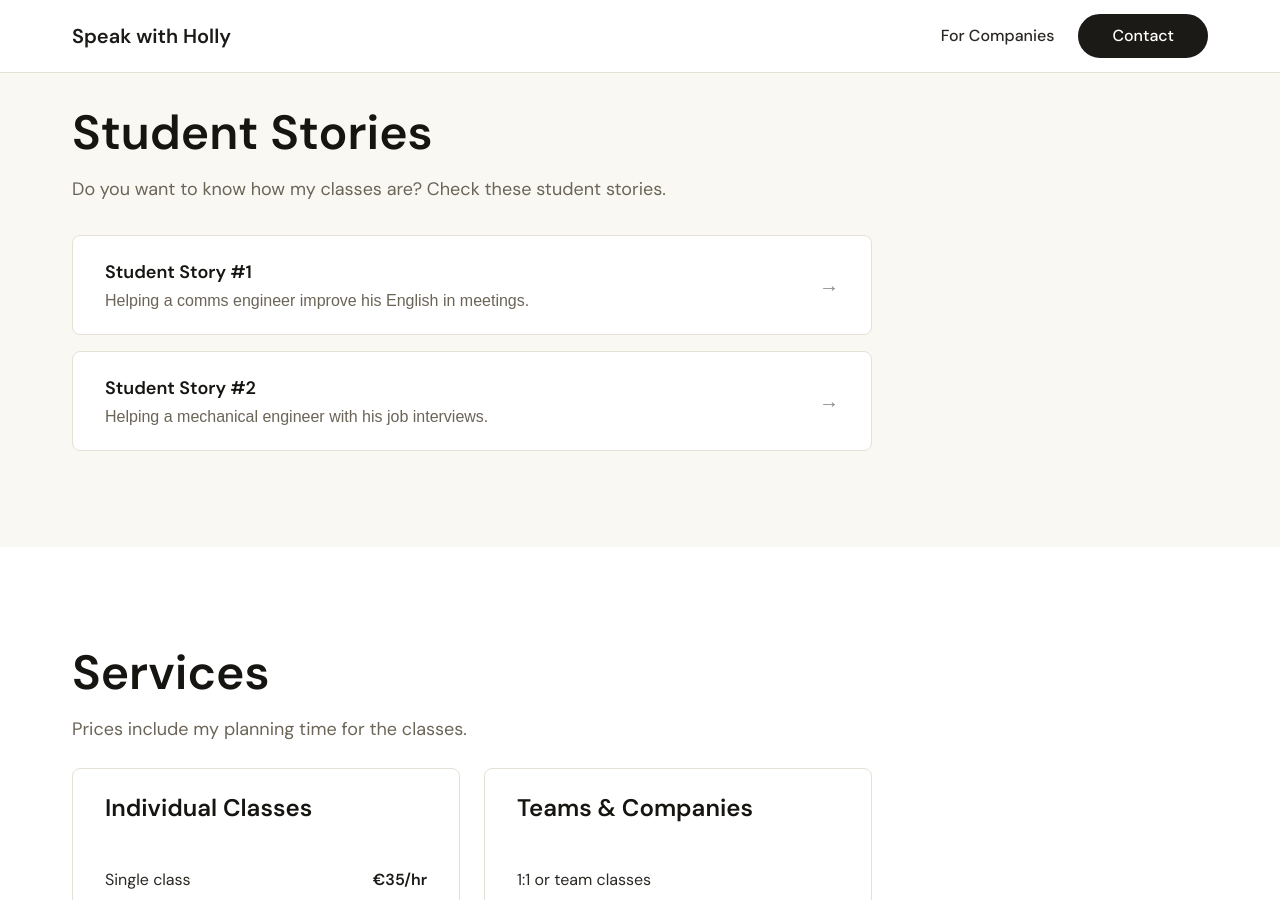
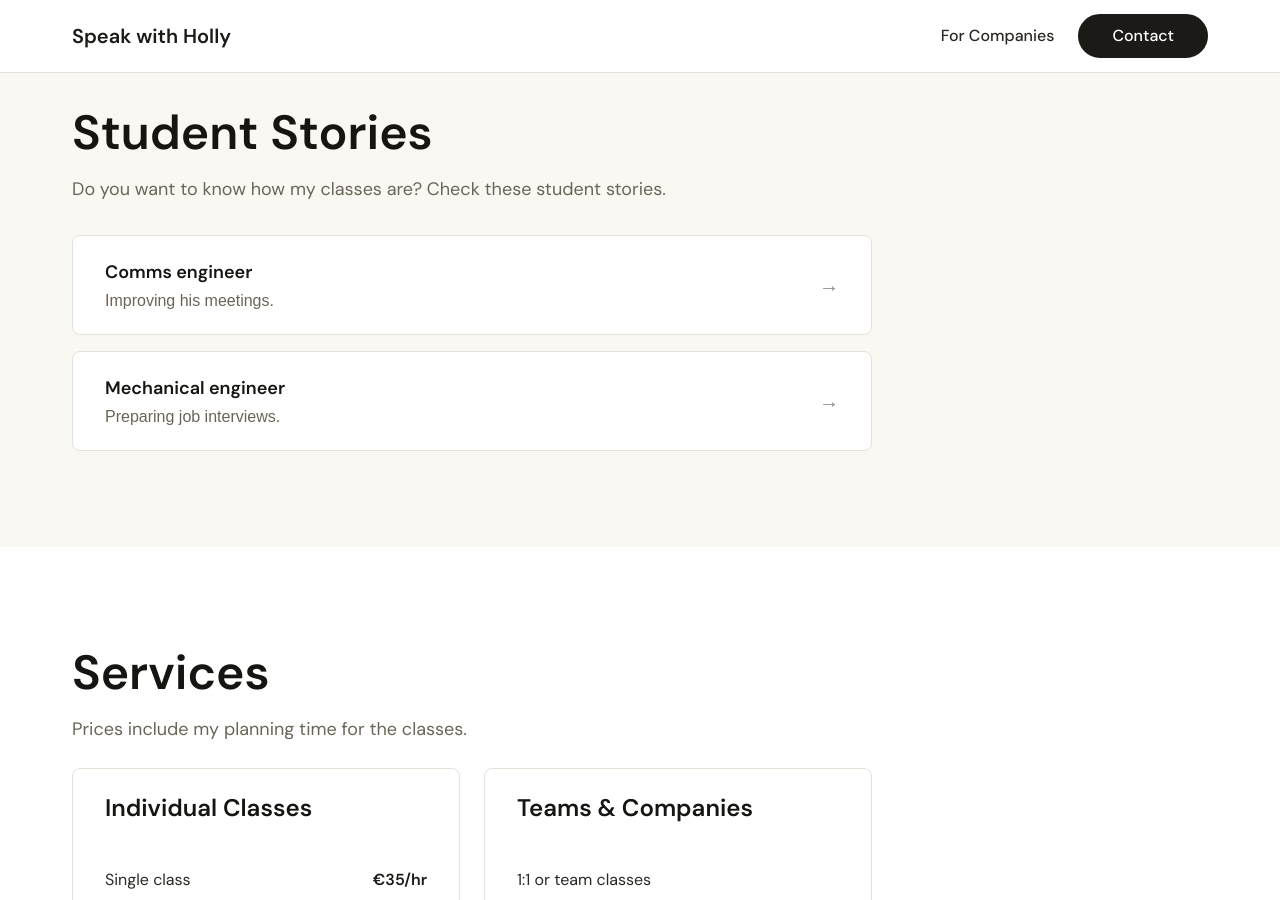
Before and after one commit to nahumgarcia/holly_web, a Jekyll site: the page built from index.html, in a window 1280 px wide and 900 px high, scrolled down 2021 px. Built offline with Jekyll 4.4.1, drawn with Linux system fonts in a browser that asks for light colours.

Commit message:
Simplify Student Story card labels
Swap the generic "Student Story #1/#2" titles and long summaries for
short role + outcome pairs (Comms engineer / Improving his meetings,
Mechanical engineer / Preparing job interviews), which also updates the
modal heading since it reuses the same title field.

Co-Authored-By: Claude Sonnet 5 <noreply@anthropic.com>

```diff
--- a/_data/content.yml
+++ b/_data/content.yml
@@ -205,8 +205,8 @@ testimonials:
 stories:
   title: "Student Stories"
   items:
-    - title: "Student Story #1"
-      summary: "Helping a comms engineer improve his English in meetings."
+    - title: "Comms engineer"
+      summary: "Improving his meetings."
       goal:
         title: "My student's goal"
         text: |
@@ -224,8 +224,8 @@ stories:
         text: |
           The advantage of personalized/specialized classes is that you can speak about specifics that you encounter at work. It might be hard to find a general English class that teaches you to speak in just the way you need to. Nowadays, J feels more comfortable and confident answering questions and speaking up in meetings. I'm very proud of his progress. If your experience with English sounds similar to J's, feel free to write me! I'd be happy to help you improve in the same way.
 
-    - title: "Student Story #2"
-      summary: "Helping a mechanical engineer with his job interviews."
+    - title: "Mechanical engineer"
+      summary: "Preparing job interviews."
       goal:
         title: "My student's goal"
         text: |
```
